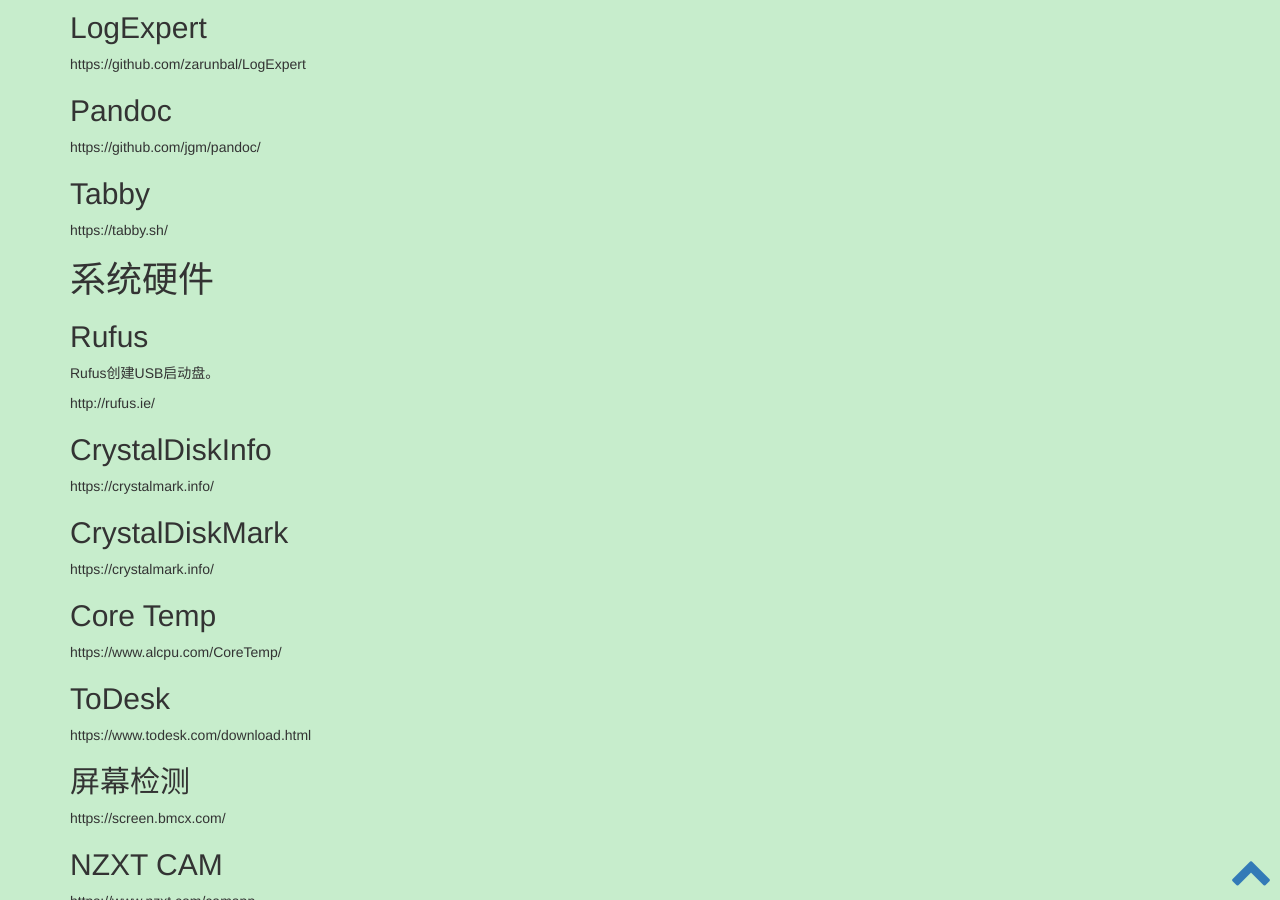
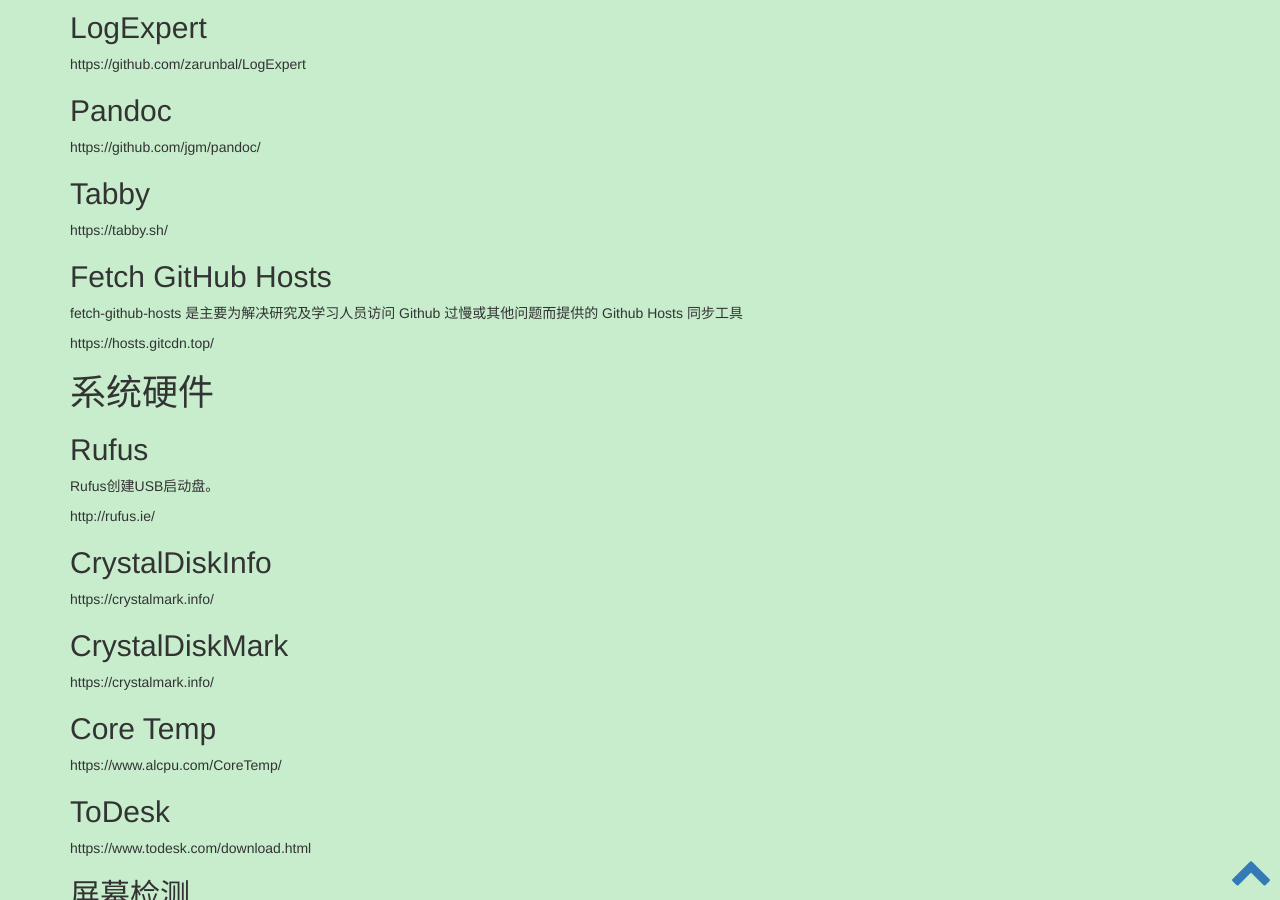
Before and after one commit to waylau/waylau.github.io, a Jekyll site: the page built from _posts/2020-10-07-java-devloper-software.md, in a window 1280 px wide and 900 px high, scrolled down 1147 px. Built offline with Jekyll 4.4.1, drawn with Linux system fonts in a browser that asks for light colours; comment, search, counter and statistics services are not loaded.

Commit message:
add Fetch GitHub Hosts

```diff
--- a/_posts/2020-10-07-java-devloper-software.md
+++ b/_posts/2020-10-07-java-devloper-software.md
@@ -76,6 +76,15 @@
 ## Tabby
 
 https://tabby.sh/
+
+
+
+## Fetch GitHub Hosts
+
+fetch-github-hosts 是主要为解决研究及学习人员访问 Github 过慢或其他问题而提供的 Github Hosts 同步工具
+
+https://hosts.gitcdn.top/
+
 
 # 系统硬件
 
```
